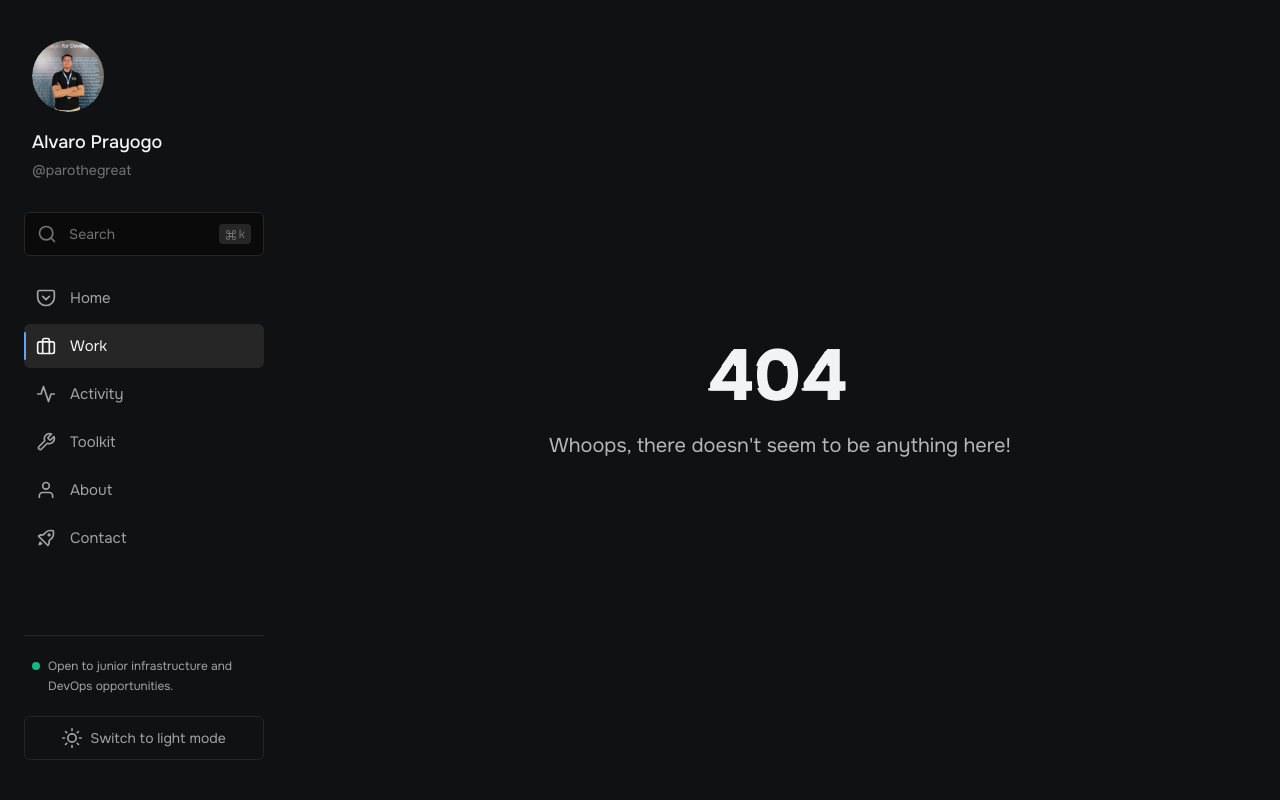
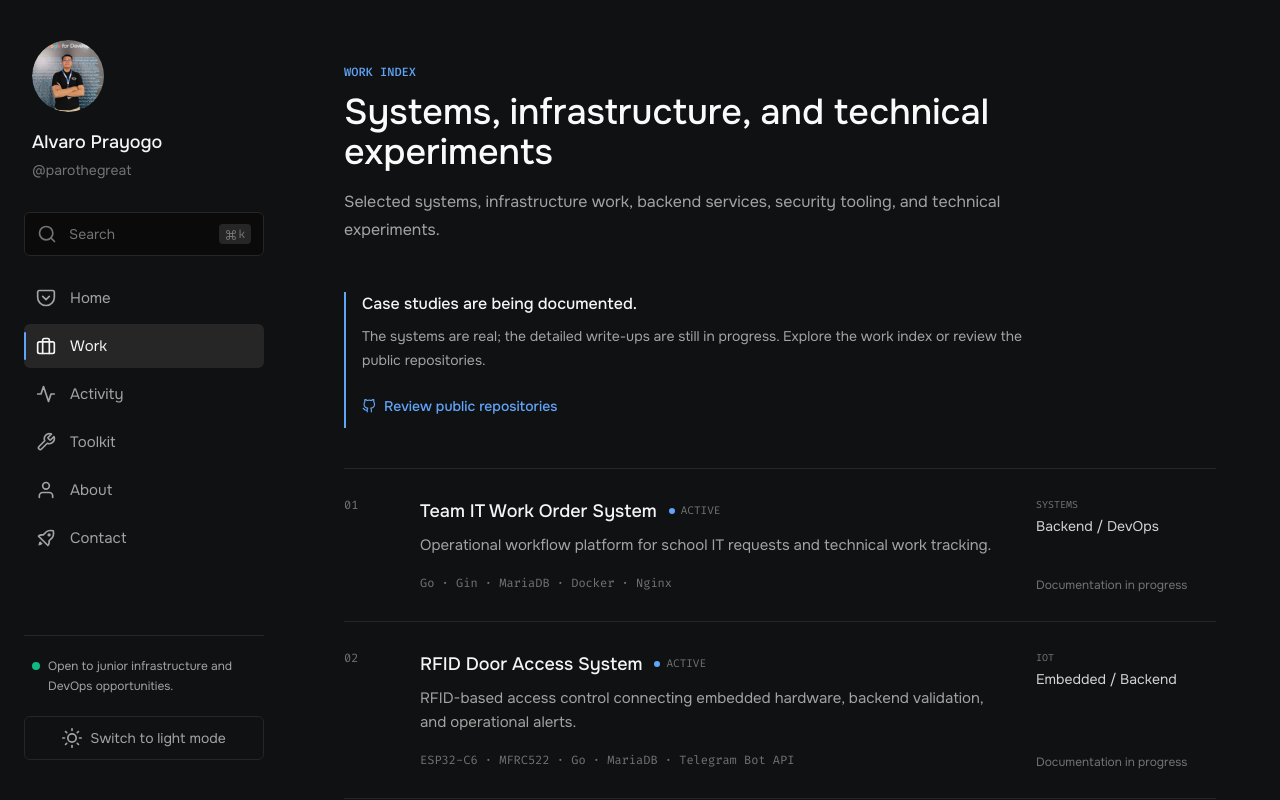
Before and after one commit to parothegreat/parothegreat-portfolio, a Next.js app: page /work in a window 1280 px wide. Before the commit this address had no page. Shown: the top 800 px of the page. Built offline with nearby package versions, Linux system fonts and the light colour scheme.

Commit message:
[add] src/pages/work.tsx

```diff
--- /dev/null
+++ b/src/pages/work.tsx
@@ -0,0 +1,52 @@
+import { NextPage } from 'next';
+import Link from 'next/link';
+import { NextSeo } from 'next-seo';
+import { FiGithub } from 'react-icons/fi';
+
+import { WORK_ITEMS } from '@/data/work';
+
+import Container from '@/common/components/elements/Container';
+import PageHeading from '@/common/components/elements/PageHeading';
+import WorkList from '@/modules/work';
+
+const WorkPage: NextPage = () => {
+  return (
+    <>
+      <NextSeo
+        title='Work - Alvaro Prayogo'
+        description='Selected systems, infrastructure work, backend services, security tooling, and technical experiments by Alvaro Prayogo.'
+        canonical='https://parothegreat.site/work'
+      />
+      <Container>
+        <PageHeading
+          eyebrow='Work index'
+          title='Systems, infrastructure, and technical experiments'
+          description='Selected systems, infrastructure work, backend services, security tooling, and technical experiments.'
+        />
+
+        <aside className='mb-10 border-l-2 border-blue-600 pl-4 dark:border-blue-400'>
+          <h2 className='font-medium text-neutral-950 dark:text-neutral-100'>
+            Case studies are being documented.
+          </h2>
+          <p className='mt-2 max-w-2xl text-sm leading-6 text-neutral-600 dark:text-neutral-400'>
+            The systems are real; the detailed write-ups are still in progress.
+            Explore the work index or review the public repositories.
+          </p>
+          <Link
+            href='https://github.com/parothegreat'
+            target='_blank'
+            rel='noopener noreferrer'
+            className='mt-3 inline-flex min-h-[44px] items-center gap-2 text-sm font-medium text-blue-600 hover:underline focus-visible:outline-none focus-visible:ring-2 focus-visible:ring-blue-500 dark:text-blue-400'
+          >
+            <FiGithub aria-hidden='true' />
+            Review public repositories
+          </Link>
+        </aside>
+
+        <WorkList items={WORK_ITEMS} />
+      </Container>
+    </>
+  );
+};
+
+export default WorkPage;
```
